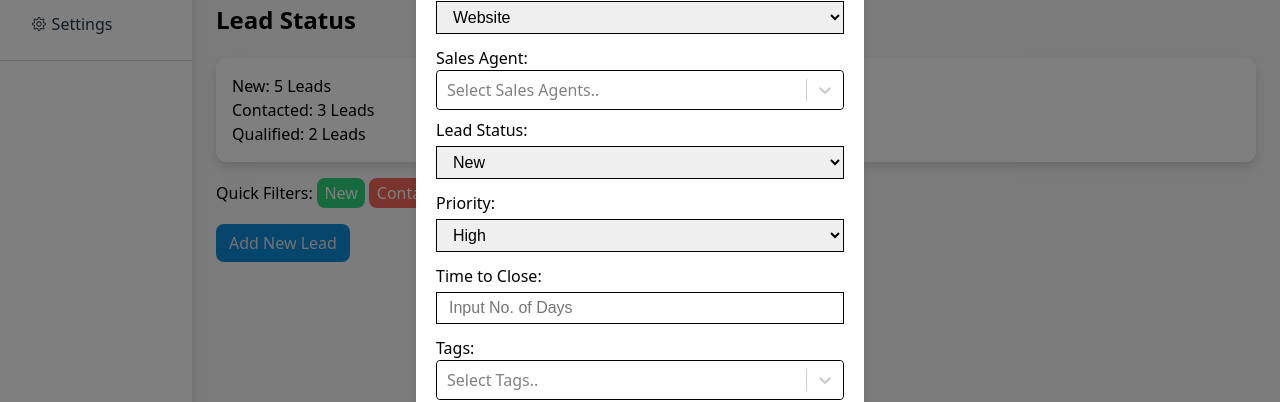
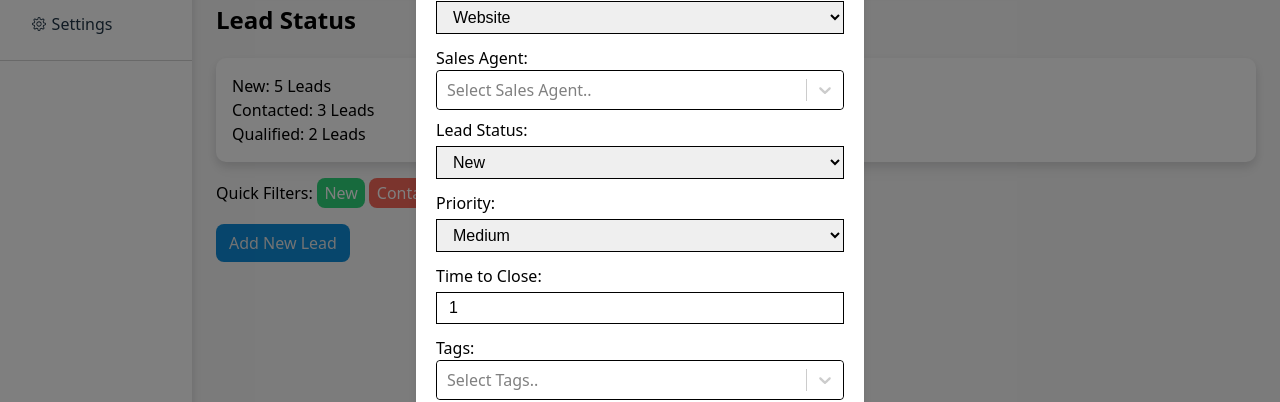
Before and after one commit to jeeveshmahajan7/Anvaya, a React app: page / in a window 1280 px wide. Both pictures are taken after a click on the button "Add New Lead". Shown: the part 264-666 px from the top of the page. Built offline with nearby package versions, Linux system fonts and the light colour scheme; no server answers; the HTML template or start-up script is replaced by a standard one.

Commit message:
feat: add update lead functionality

```diff
--- a/src/components/LeadForm.jsx
+++ b/src/components/LeadForm.jsx
@@ -1,24 +1,32 @@
 import Select from "react-select";
-import { useState } from "react";
+import { useState, useEffect } from "react";
 
 import useAnvayaContext from "../context/AnvayaContext";
 import Modal from "../components/Modal";
 
 const LeadForm = () => {
-  const { isLeadModalOpen, closeLeadModal, salesAgentsList } =
+  const { API, isLeadModalOpen, closeLeadModal, salesAgentsList } =
     useAnvayaContext();
+  const [leadName, setLeadName] = useState("");
+  const [leadSource, setLeadSource] = useState("Website");
+  const [selectedAgent, setSelectedAgent] = useState(null);
+  const [leadStatus, setLeadStatus] = useState("New");
+  const [leadPriority, setLeadPriority] = useState("Medium");
+  const [timeToClose, setTimeToClose] = useState(1);
+  const [selectedTags, setSelectedTags] = useState([]);
 
   // creating multi-select dropdowns
   // for sales agent
   const salesAgentOptions = salesAgentsList?.map((agent) => ({
-    value: `${agent.name}`,
+    value: `${agent._id}`,
     label: `${agent.name}`,
   }));
 
-  const [selectedAgents, setSelectedAgents] = useState([]);
-  const handleSalesAgentChange = (selectedOptions) => {
-    setSelectedAgents(selectedOptions);
-  };
+  useEffect(() => {
+    if (!selectedAgent && salesAgentOptions?.length) {
+      setSelectedAgent(salesAgentOptions[0]);
+    }
+  }, [salesAgentOptions]);
 
   // for tags
   const tagsOptions = [
@@ -28,7 +36,6 @@ const LeadForm = () => {
     { value: "Needs Approval", label: "Needs Approval" },
     { value: "Uninterested", label: "Uninterested" },
   ];
-  const [selectedTags, setSelectedTags] = useState([]);
   const handleTagsChange = (selectedOptions) => {
     setSelectedTags(selectedOptions);
   };
@@ -36,8 +43,37 @@ const LeadForm = () => {
   // handle form submit
   const handleSubmit = (event) => {
     event.preventDefault();
-    // handle form submission logic here
-    console.log("Lead Form Submitted!");
+
+    const submitLead = async () => {
+      try {
+        const res = await fetch(`${API}/leads`, {
+          method: "POST",
+          headers: {
+            "Content-Type": "application/json",
+          },
+          body: JSON.stringify({
+            name: leadName,
+            source: leadSource,
+            salesAgent: selectedAgent?.value || null,
+            status: leadStatus,
+            tags: selectedTags.map((tag) => tag.value),
+            timeToClose: Number(timeToClose),
+            priority: leadPriority,
+          }),
+        });
+
+        if (!res.ok) {
+          throw new Error("❗️ Error creating the lead.");
+        }
+
+        const data = await res.json();
+        console.log("✅ Lead created Successfully!", data);
+      } catch (error) {
+        throw new Error(`❌ Failed to submit lead: ${error.message}`);
+      }
+    };
+
+    submitLead();
     closeLeadModal();
   };
 
@@ -50,13 +86,24 @@ const LeadForm = () => {
             <label htmlFor="leadName" className="form-label">
               Lead Name:
             </label>
-            <input id="leadName" type="text" className="form-control" />
+            <input
+              id="leadName"
+              type="text"
+              className="form-control"
+              value={leadName}
+              onChange={(e) => setLeadName(e.target.value)}
+            />
           </div>
           <div>
             <label htmlFor="leadSource" className="form-label">
               Lead Source:
             </label>
-            <select id="leadSource" className="form-select">
+            <select
+              id="leadSource"
+              className="form-select"
+              value={leadSource}
+              onChange={(e) => setLeadSource(e.target.value)}
+            >
               <option value="Website">Website</option>
               <option value="Referral">Referral</option>
               <option value="Cold Call">Cold Call</option>
@@ -71,11 +118,10 @@ const LeadForm = () => {
             </label>
             <Select
               id="salesAgent"
-              isMulti // to enable multi-selection
               options={salesAgentOptions}
-              onChange={handleSalesAgentChange}
-              value={selectedAgents}
-              placeholder="Select Sales Agents.."
+              onChange={(event) => setSelectedAgent(event)} // in case of the Select react-select, the event itself is the value
+              value={selectedAgent}
+              placeholder="Select Sales Agent.."
               className="form-select-like"
             />
           </div>
@@ -83,7 +129,12 @@ const LeadForm = () => {
             <label htmlFor="leadStatus" className="form-label">
               Lead Status:
             </label>
-            <select id="leadStatus" className="form-select">
+            <select
+              id="leadStatus"
+              className="form-select"
+              value={leadStatus}
+              onChange={(e) => setLeadStatus(e.target.value)}
+            >
               <option value="New">New</option>
               <option value="Contacted">Contacted</option>
               <option value="Qualified">Qualified</option>
@@ -95,7 +146,12 @@ const LeadForm = () => {
             <label htmlFor="priority" className="form-label">
               Priority:
             </label>
-            <select id="priority" className="form-select">
+            <select
+              id="priority"
+              className="form-select"
+              value={leadPriority}
+              onChange={(e) => setLeadPriority(e.target.value)}
+            >
               <option value="High">High</option>
               <option value="Medium">Medium</option>
               <option value="Low">Low</option>
@@ -109,6 +165,8 @@ const LeadForm = () => {
               type="number"
               placeholder="Input No. of Days"
               className="form-control"
+              value={timeToClose}
+              onChange={(e) => setTimeToClose(e.target.value)}
             />
           </div>
           <div>
```
